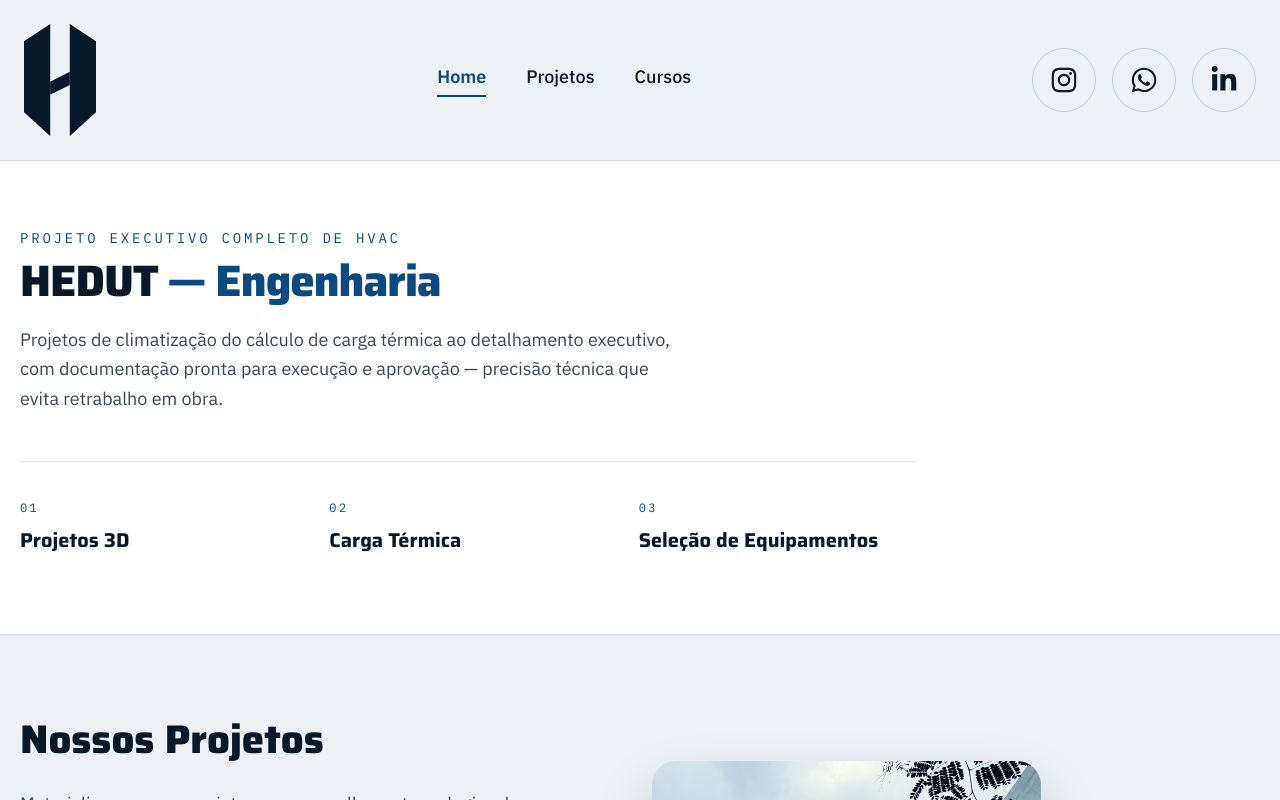
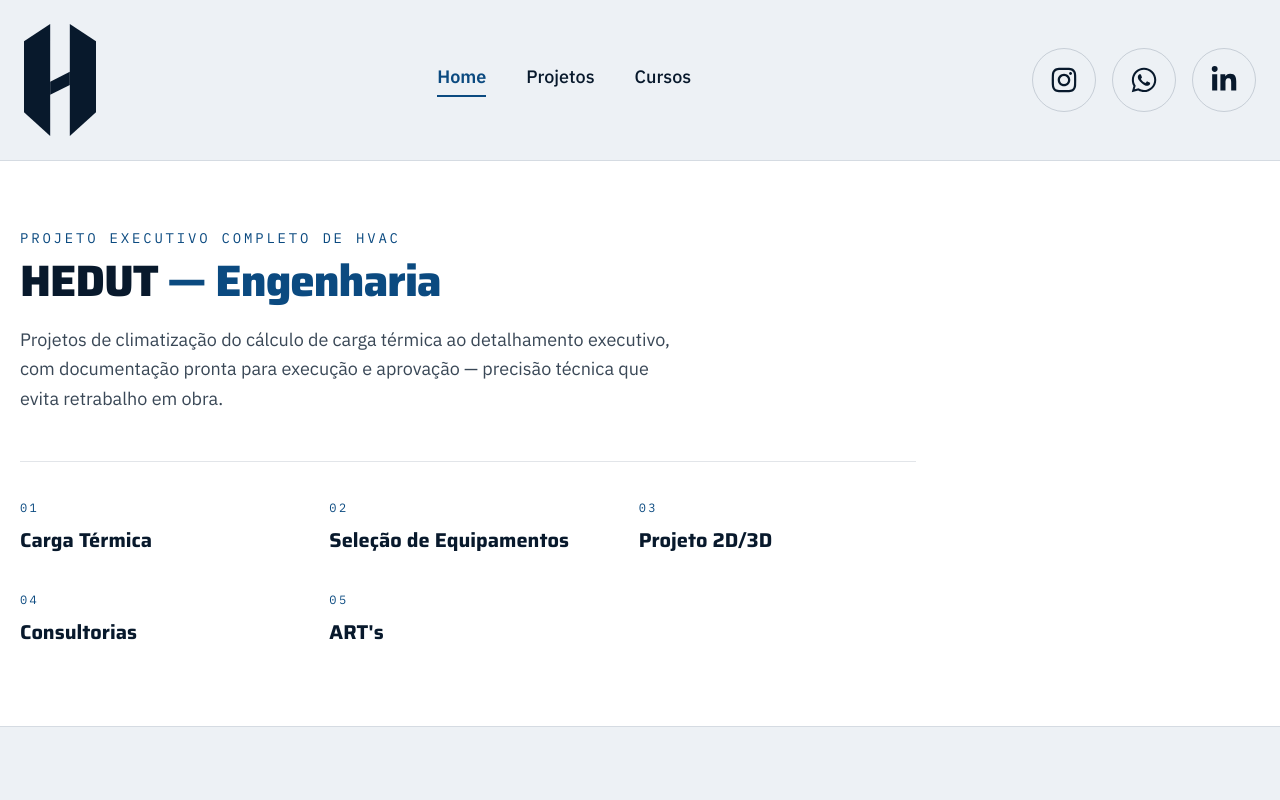
Before and after one commit to rickfelipe20-lgtm/Hedut, a Next.js app: page / in a window 1280 px wide. Shown: the top 800 px of the page. Built offline with nearby package versions, Linux system fonts and the light colour scheme.

Commit message:
Atualiza lista de serviços na introdução
Nova ordem/conteúdo: Carga Térmica, Seleção de Equipamentos,
Projeto 2D/3D, Consultorias, ART's.

Co-Authored-By: Claude Sonnet 5 <noreply@anthropic.com>

```diff
--- a/src/app/_components/intro.tsx
+++ b/src/app/_components/intro.tsx
@@ -1,7 +1,9 @@
 const servicos = [
-  { n: "01", t: "Projetos 3D" },
-  { n: "02", t: "Carga Térmica" },
-  { n: "03", t: "Seleção de Equipamentos" },
+  { n: "01", t: "Carga Térmica" },
+  { n: "02", t: "Seleção de Equipamentos" },
+  { n: "03", t: "Projeto 2D/3D" },
+  { n: "04", t: "Consultorias" },
+  { n: "05", t: "ART's" },
 ];
 
 export function Intro() {
```
